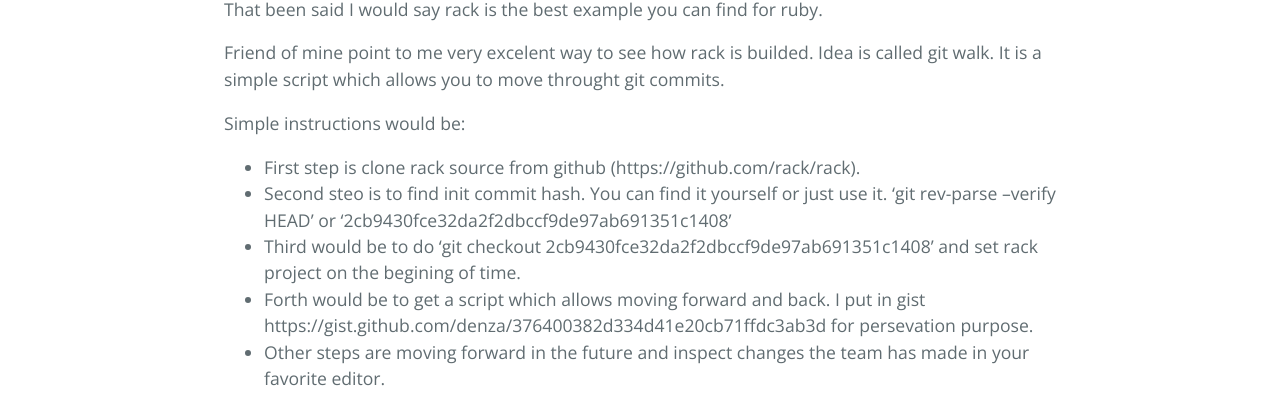
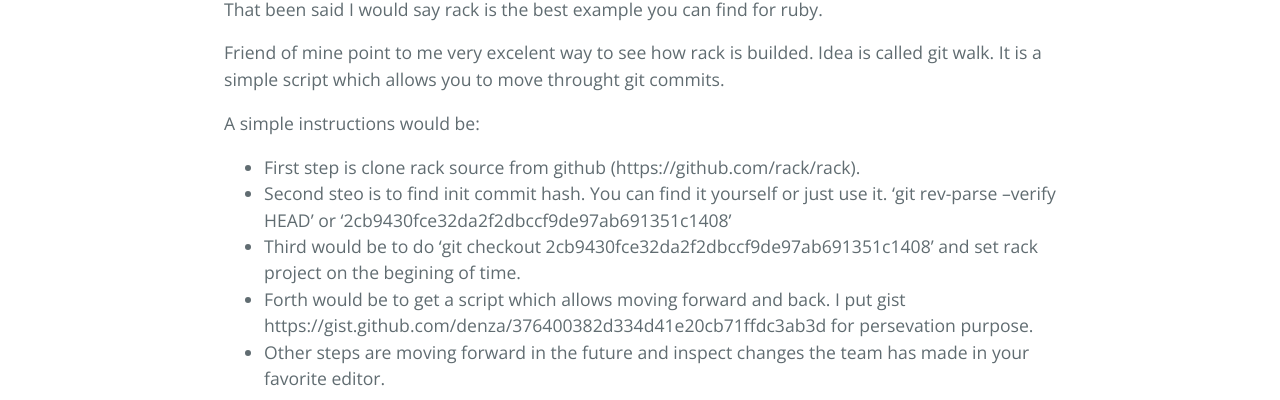
Before and after one commit to denza/blog, a Jekyll site: the page built from _posts/2016-07-02-learning-by-example.markdown, in a window 1280 px wide. Shown: the part 727-1127 px from the top of the page. Built offline with Jekyll 4.4.1, drawn with Linux system fonts in a browser that asks for light colours.

Commit message:
Fix errors

```diff
--- a/_posts/2016-06-01-project-description.markdown
+++ b/_posts/2016-06-01-project-description.markdown
@@ -2,7 +2,7 @@
 layout: default
 title:  "Project description"
 description: "Adding few lines explaing what project is about, motivation and main features"
-date:   2016-05-01 12:50:00
+date:   2016-06-01 12:50:00
 categories: crowder
 ---
 # Crowder - Project description
--- a/_posts/2016-07-02-learning-by-example.markdown
+++ b/_posts/2016-07-02-learning-by-example.markdown
@@ -17,9 +18,10 @@
 
 Friend of mine point to me very excelent way to see how rack is builded. Idea is called git walk. It is a simple script which allows you to move throught git commits.
 
-Simple instructions would be:
+A simple instructions would be:
+
 - First step is clone rack source from github (https://github.com/rack/rack).
 - Second steo is to find init commit hash. You can find it yourself or just use it. 'git rev-parse --verify HEAD' or '2cb9430fce32da2f2dbccf9de97ab691351c1408'
 - Third would be to do 'git checkout 2cb9430fce32da2f2dbccf9de97ab691351c1408' and set rack project on the begining of time.
-- Forth would be to get a script which allows moving forward and back. I put in gist https://gist.github.com/denza/376400382d334d41e20cb71ffdc3ab3d for persevation purpose.
+- Forth would be to get a script which allows moving forward and back. I put gist https://gist.github.com/denza/376400382d334d41e20cb71ffdc3ab3d for persevation purpose.
 - Other steps are moving forward in the future and inspect changes the team has made in your favorite editor.
```
Also changed, not shown: other parts of _posts/2016-07-02-learning-by-example.markdown (+2 -1 lines).
